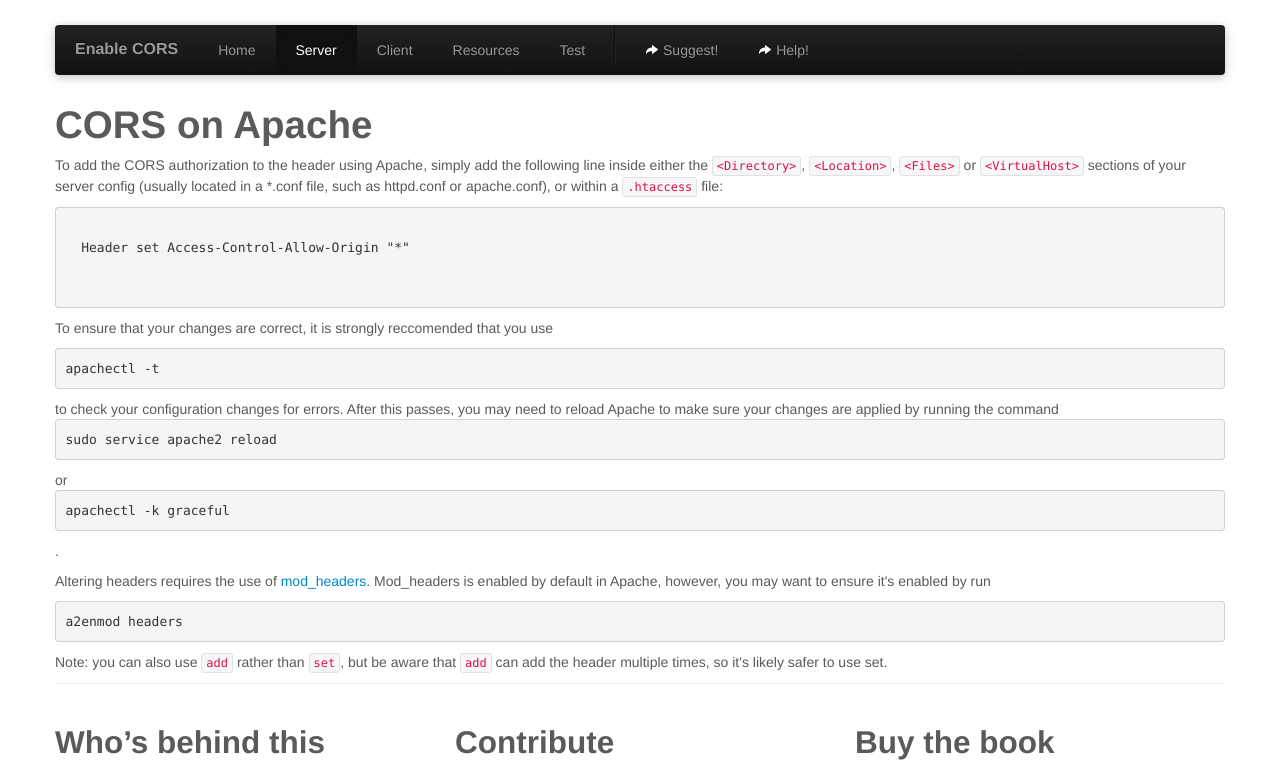
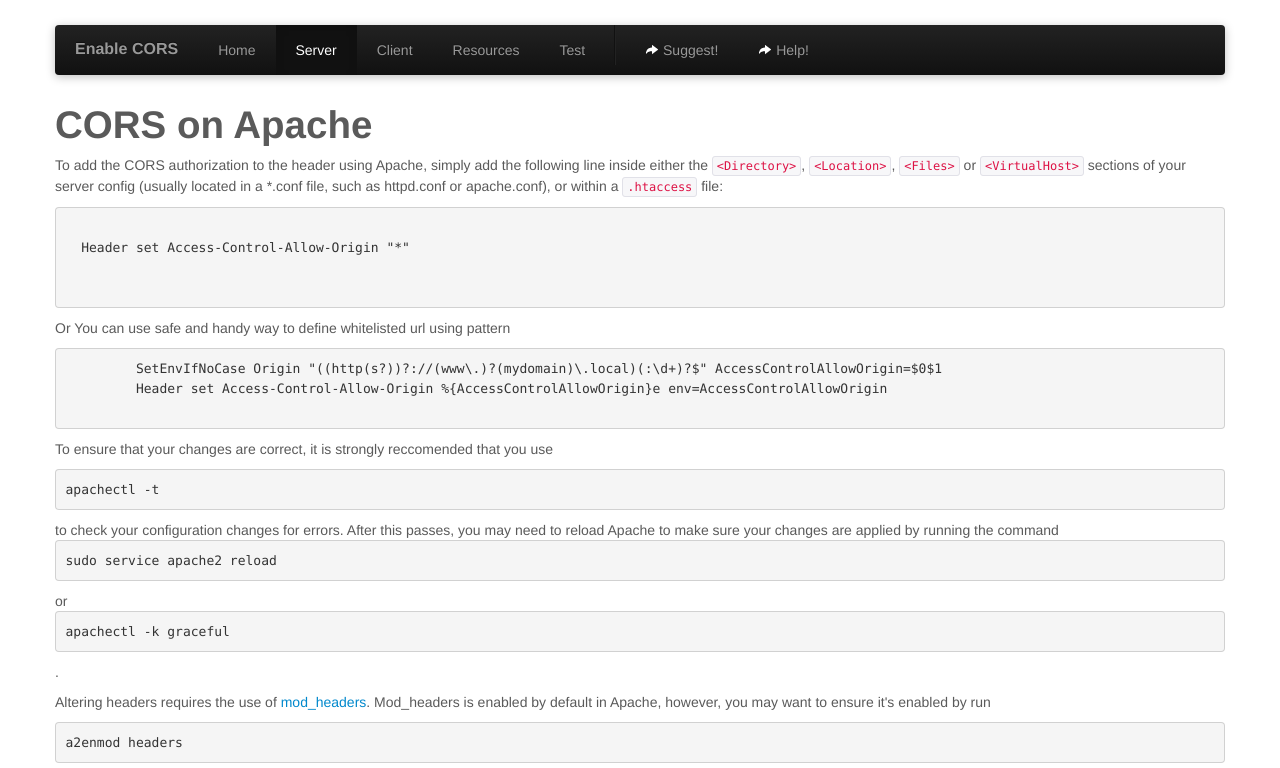
Before and after one commit to monsur/enable-cors.org, a Jekyll site: the page built from server_apache.html, in a window 1280 px wide, cut to the strip 0-768 px from the top of the page. Built offline with Jekyll 4.4.1, drawn with Linux system fonts in a browser that asks for light colours.

Commit message:
Safe and handy way to whitelisted domains

```diff
--- a/server_apache.html
+++ b/server_apache.html
@@ -15,6 +15,12 @@ title: enable cross-origin resource sharing
 </IfModule>
     </pre>
 
+    <p> Or You can use safe and handy way to define whitelisted url using pattern </p>
+    <pre class="code">
+    	 SetEnvIfNoCase Origin "((http(s?))?://(www\.)?(mydomain)\.local)(:\d+)?$" AccessControlAllowOrigin=$0$1
+         Header set Access-Control-Allow-Origin %{AccessControlAllowOrigin}e env=AccessControlAllowOrigin
+    </pre>
+
     <p>To ensure that your changes are correct, it is strongly reccomended that you use <pre class="code">apachectl -t</pre> to check your configuration changes for errors.  After this passes, you may need to reload Apache to make sure your changes are applied by running the command <pre>sudo service apache2 reload</pre> or <pre>apachectl -k graceful</pre>.</p>
     <p>Altering headers requires the use of <a href="http://httpd.apache.org/docs/2.0/mod/mod_headers.html">mod_headers</a>. Mod_headers is enabled by default in Apache, however, you may want to ensure it's enabled by run <pre class="code">a2enmod headers</pre></p>
 		<p class="note"> Note: you can also use <code>add</code> rather than <code>set</code>, but be aware that <code>add</code> can add the header multiple times, so it's likely safer to use set.
```
